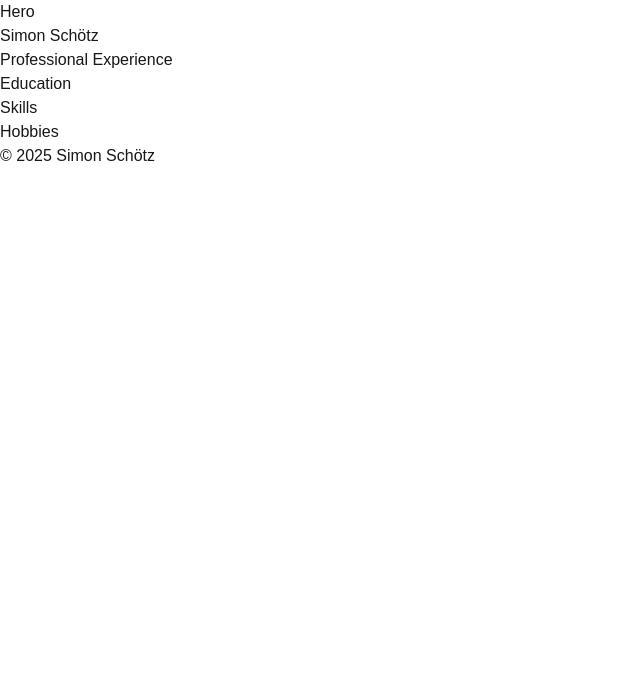
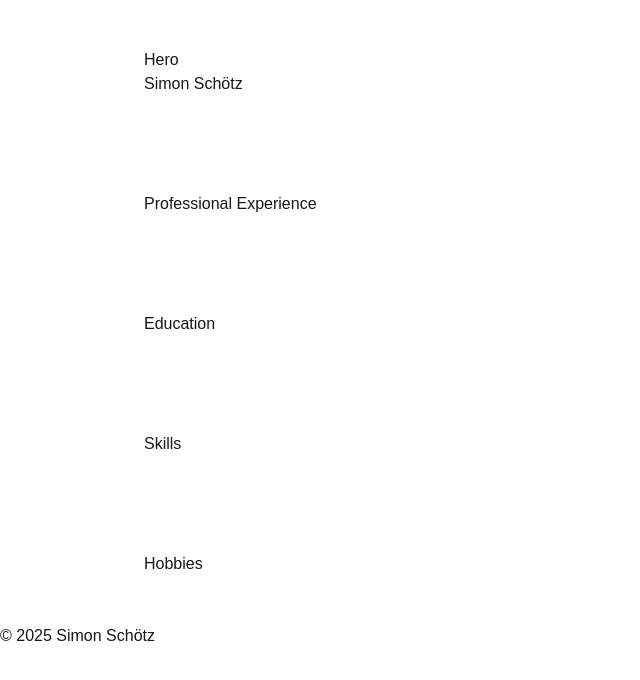
Before and after one commit to SimonSchoetz/simon-schoetz-website-2025, a Next.js app: page / in a window 1280 px wide. Shown: the top 680 px of the page, without its empty margins (0-640 px from the left). Built offline with nearby package versions, Linux system fonts and the light colour scheme.

Commit message:
set up first section compnent and html prop types

```diff
--- a/app/page.tsx
+++ b/app/page.tsx
@@ -1,17 +1,18 @@
+import { Section } from '@/components';
 import { NextPage } from 'next';
 
 const MainPage: NextPage = () => {
   return (
     <div>
       <main>
-        <section>
+        <Section>
           Hero
           <h1>Simon Schötz</h1>
-        </section>
-        <section>Professional Experience</section>
-        <section>Education</section>
-        <section>Skills</section>
-        <section>Hobbies</section>
+        </Section>
+        <Section>Professional Experience</Section>
+        <Section>Education</Section>
+        <Section>Skills</Section>
+        <Section>Hobbies</Section>
       </main>
       <footer>
         <p>© 2025 Simon Schötz</p>
--- /dev/null
+++ b/components/Section.tsx
@@ -0,0 +1,14 @@
+import { PropsWithChildren } from 'react';
+import { FCProps, SectionProps } from '@/types';
+
+export const Section: FCProps<PropsWithChildren<SectionProps>> = ({
+  children,
+  className,
+  ...props
+}) => {
+  return (
+    <section className={`px-36 py-12 ${className}`} {...props}>
+      {children}
+    </section>
+  );
+};
--- /dev/null
+++ b/components/index.ts
@@ -0,0 +1 @@
+export * from './Section';
--- /dev/null
+++ b/types/fc-props.ts
@@ -0,0 +1,3 @@
+import React from 'react';
+
+export type FCProps<T = object> = React.FC<Readonly<T>>;
--- /dev/null
+++ b/types/html-props.ts
@@ -0,0 +1,6 @@
+import { DetailedHTMLProps, HTMLAttributes } from 'react';
+
+export type SectionProps = DetailedHTMLProps<
+  HTMLAttributes<HTMLElement>,
+  HTMLElement
+>;
--- /dev/null
+++ b/types/index.ts
@@ -0,0 +1,2 @@
+export * from './fc-props';
+export * from './html-props';
```
